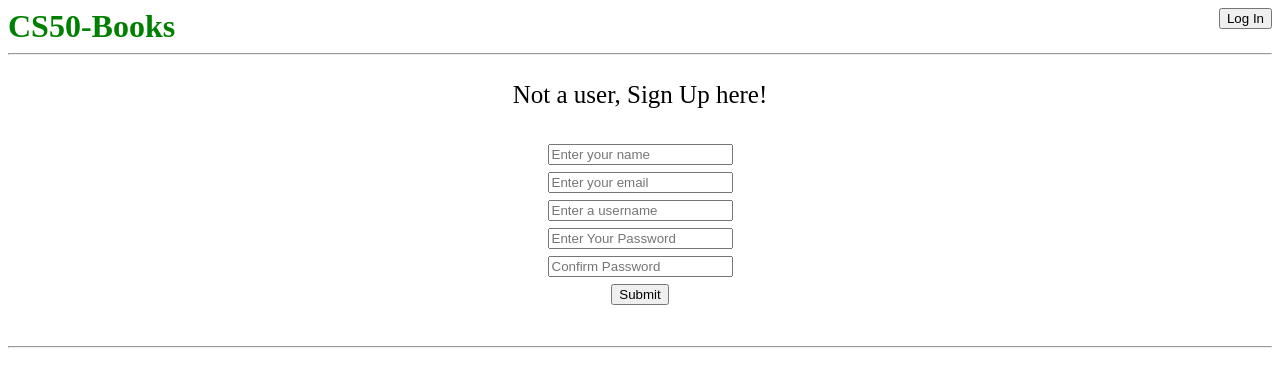
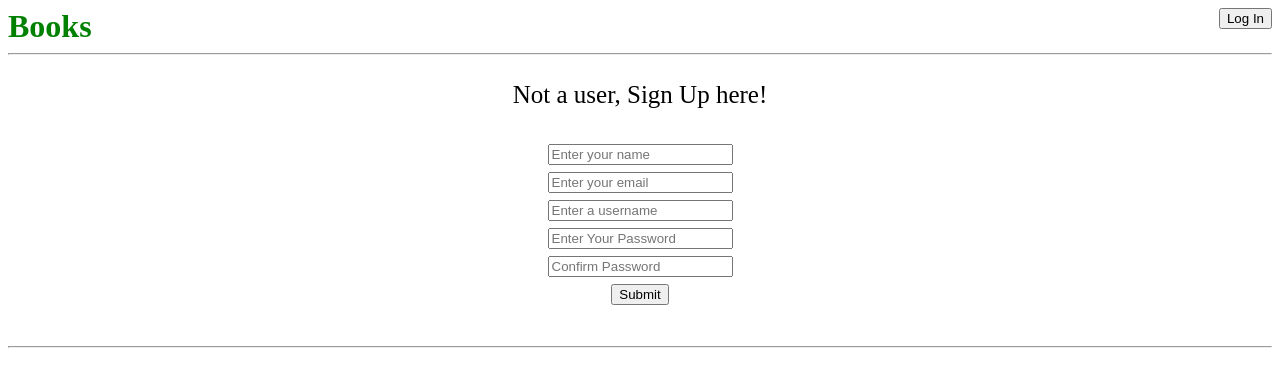
Before and after one commit to manu-enigma/Flask-Book-App, a Flask app: page / in a window 1280 px wide. Shown: the top 387 px of the page. Run offline with Flask 2, Linux system fonts and the light colour scheme.

Commit message:
Updated the title

```diff
--- a/book-app/templates/bookpage.html
+++ b/book-app/templates/bookpage.html
@@ -4,7 +4,7 @@
           <form action="{{ url_for('logout') }}">
           <input style="float:right" type="submit" value="Log Out"/>
           </form>
-          <h1 style="color:green; display: inline">CS50-Books</h1><hr>
+          <h1 style="color:green; display: inline">Books</h1><hr>
         </div>
         <h2>{{ book }}</h2>
         {% for item in facts %}
--- a/book-app/templates/books.html
+++ b/book-app/templates/books.html
@@ -4,7 +4,7 @@
           <form action="{{ url_for('logout') }}">
           <input style="float:right" type="submit" value="Log Out"/>
           </form>
-          <h1 style="color:green; display: inline">CS50-Books</h1><hr><br>
+          <h1 style="color:green; display: inline">Books</h1><hr><br>
         </div>
 
         <div style="font-size:25px">
--- a/book-app/templates/home.html
+++ b/book-app/templates/home.html
@@ -4,7 +4,7 @@
           <form action="{{ url_for('login') }}">
           <input style="float:right" type="submit" value="Log In"/>
           </form>
-          <h1 style="color:green; display: inline">CS50-Books</h1><hr><br>
+          <h1 style="color:green; display: inline">Books</h1><hr><br>
         </div>
 
         <div style="font-size:25px; text-align: center">
--- a/book-app/templates/login.html
+++ b/book-app/templates/login.html
@@ -1,7 +1,7 @@
 {% extends "base.html" %}
 {% block body %}
         <div>
-          <h1 style="color:green; display: inline">CS50-Books</h1><hr><br>
+          <h1 style="color:green; display: inline">Books</h1><hr><br>
         </div>
         <div style="font-size:20px; color:red">
               {{ message }}
```
